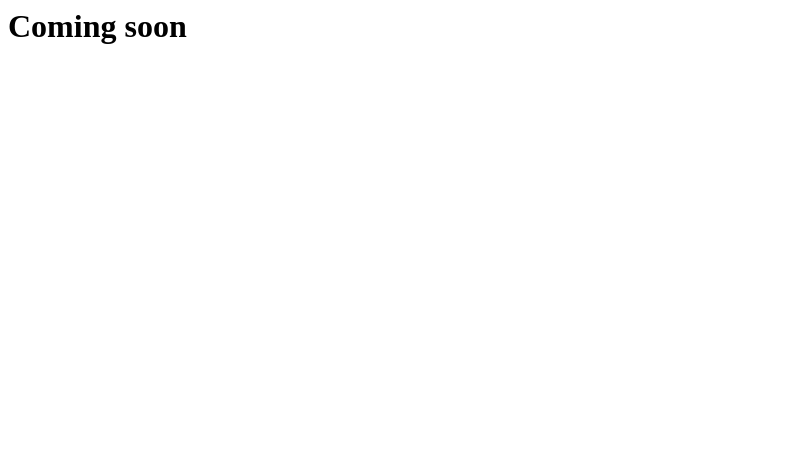
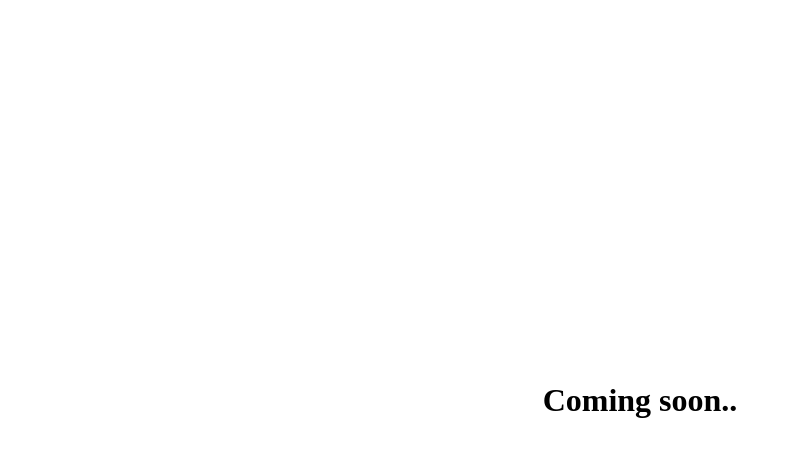
Before and after one commit to smilerightnow/kaizen, a plain HTML site: page index.html in a window 1280 px wide. Shown: the whole page, without its empty margins (0-790 px from the left). Drawn offline with Linux system fonts and the light colour scheme.

Commit message:
Add files via upload

```diff
--- a/index.html
+++ b/index.html
@@ -1,10 +1,17 @@
 <html>
 <head>
-  <title>Kaizen</title>
+	<title>Kaizen</title>
+	<link rel="stylesheet" href="style.css">
 </head>
+<body>
+	<header>
 
-<body>
-  <h1>Coming soon</h1>
+	</header>
+	<main>
+		<div class="noselect"><h1>Coming soon..</h1></div>
+	</main>
+	<footer>
+
+	</footer>
 </body>
-
 </html>
--- /dev/null
+++ b/style.css
@@ -0,0 +1,19 @@
+body{
+	margin: 0;
+}
+
+.noselect {
+  -webkit-touch-callout: none; /* iOS Safari */
+    -webkit-user-select: none; /* Safari */
+     -khtml-user-select: none; /* Konqueror HTML */
+       -moz-user-select: none; /* Old versions of Firefox */
+        -ms-user-select: none; /* Internet Explorer/Edge */
+            user-select: none; /* Non-prefixed version, currently
+                                  supported by Chrome, Edge, Opera and Firefox */
+}
+
+div {
+	height: 100vh;
+	line-height: 100vh;
+	text-align: center;
+}
```
